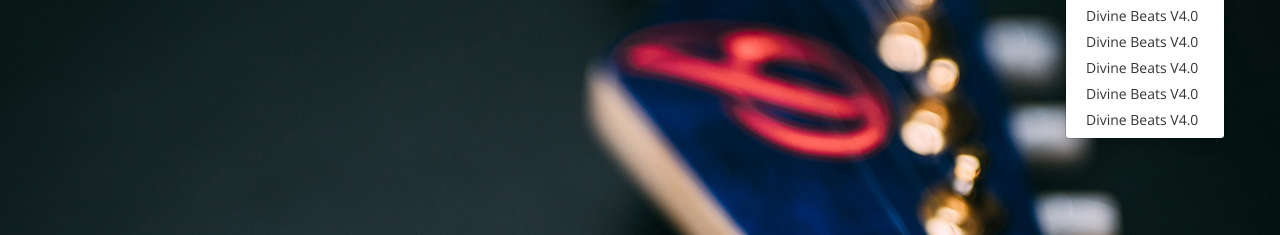
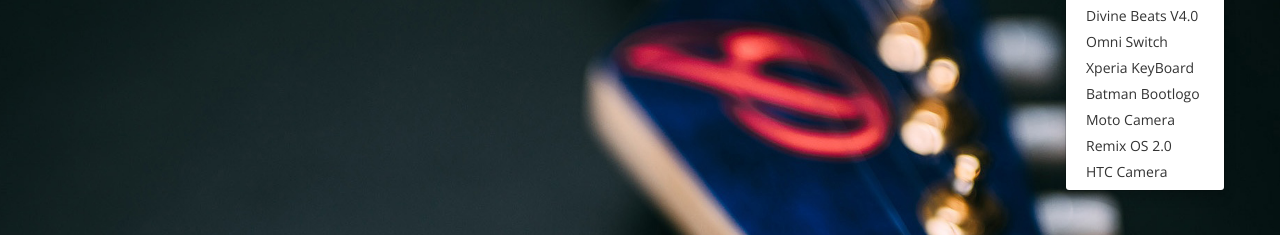
Before and after one commit to TheRoyalSeeker/oyalSeeker.github.io, a plain HTML site: page index.html in a window 1280 px wide. Both pictures are taken after a click on the button "My Other Projects". Shown: the part 53-288 px from the top of the page. Drawn offline with nearby package versions, Linux system fonts and the light colour scheme.

Commit message:
Update index.html

```diff
--- a/index.html
+++ b/index.html
@@ -54,10 +54,12 @@
 						<ul class="dropdown-menu" aria-labelledby="about-us">
 						<!-- Devices supported-->
 					<li><a href="https://adf.ly/1XG58M">Divine Beats V4.0</a></li>
-					<li><a href="https://adf.ly/1XG58M">Divine Beats V4.0</a></li>
-					<li><a href="https://adf.ly/1XG58M">Divine Beats V4.0</a></li>
-					<li><a href="https://adf.ly/1XG58M">Divine Beats V4.0</a></li>
-					<li><a href="https://adf.ly/1XG58M">Divine Beats V4.0</a></li>
+					<li><a href="https://adf.ly/1XIw50">Omni Switch</a></li>
+					<li><a href="https://adf.ly/1XIwDE">Xperia KeyBoard</a></li>
+					<li><a href="https://adf.ly/1XIwNx">Batman Bootlogo</a></li>
+					<li><a href="https://adf.ly/1XIwWp">Moto Camera</a></li>
+					<li><a href="https://adf.ly/1XIweS">Remix OS 2.0</a></li>
+					<li><a href="https://adf.ly/1XIwi0">HTC Camera</a></li>
 
 					</ul>
 				</li>
```
